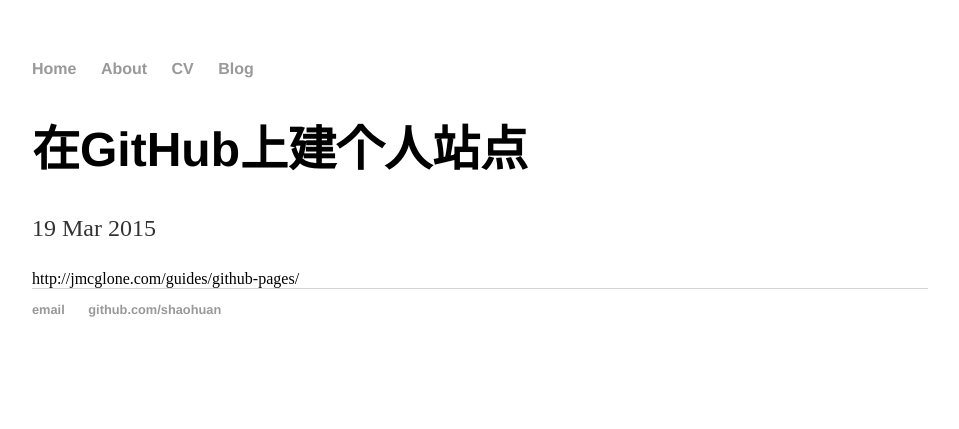
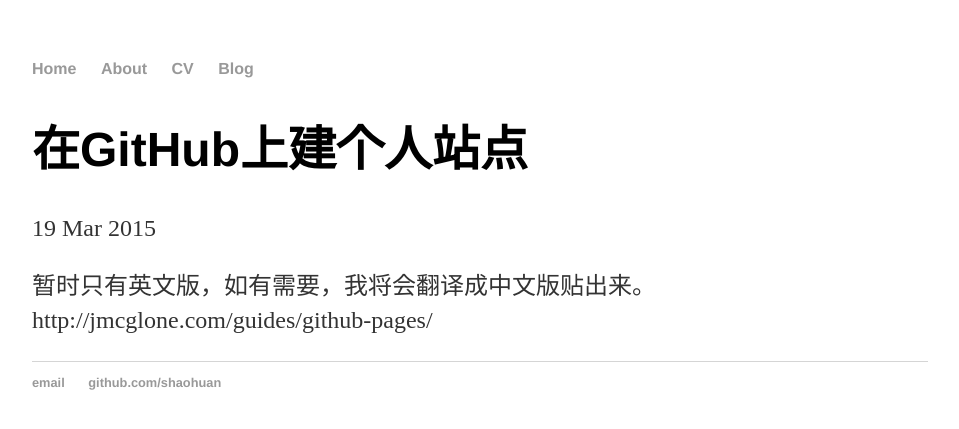
Before and after one commit to shaohuan/shaohuan.github.io, a Jekyll site: the page built from _posts/2015-03-19-Creating-And -Hosting-Personal-Site-On-Github.md, in a window 1280 px wide. Shown: the top 429 px of the page, without its empty margins (160-1119 px from the left). Built offline with Jekyll 4.4.1, drawn with Linux system fonts in a browser that asks for light colours.

Commit message:
Update 2015-03-19-Creating-And -Hosting-Personal-Site-On-Github.md

```diff
--- a/_posts/2015-03-19-Creating-And -Hosting-Personal-Site-On-Github.md
+++ b/_posts/2015-03-19-Creating-And -Hosting-Personal-Site-On-Github.md
@@ -5,6 +5,8 @@ date: 2015-03-19
 ---
 <html>
   <body>
-       http://jmcglone.com/guides/github-pages/
+       <p>暂时只有英文版，如有需要，我将会翻译成中文版贴出来。<br/>
+          http://jmcglone.com/guides/github-pages/
+        </p>
   </body>
 </html>
```
